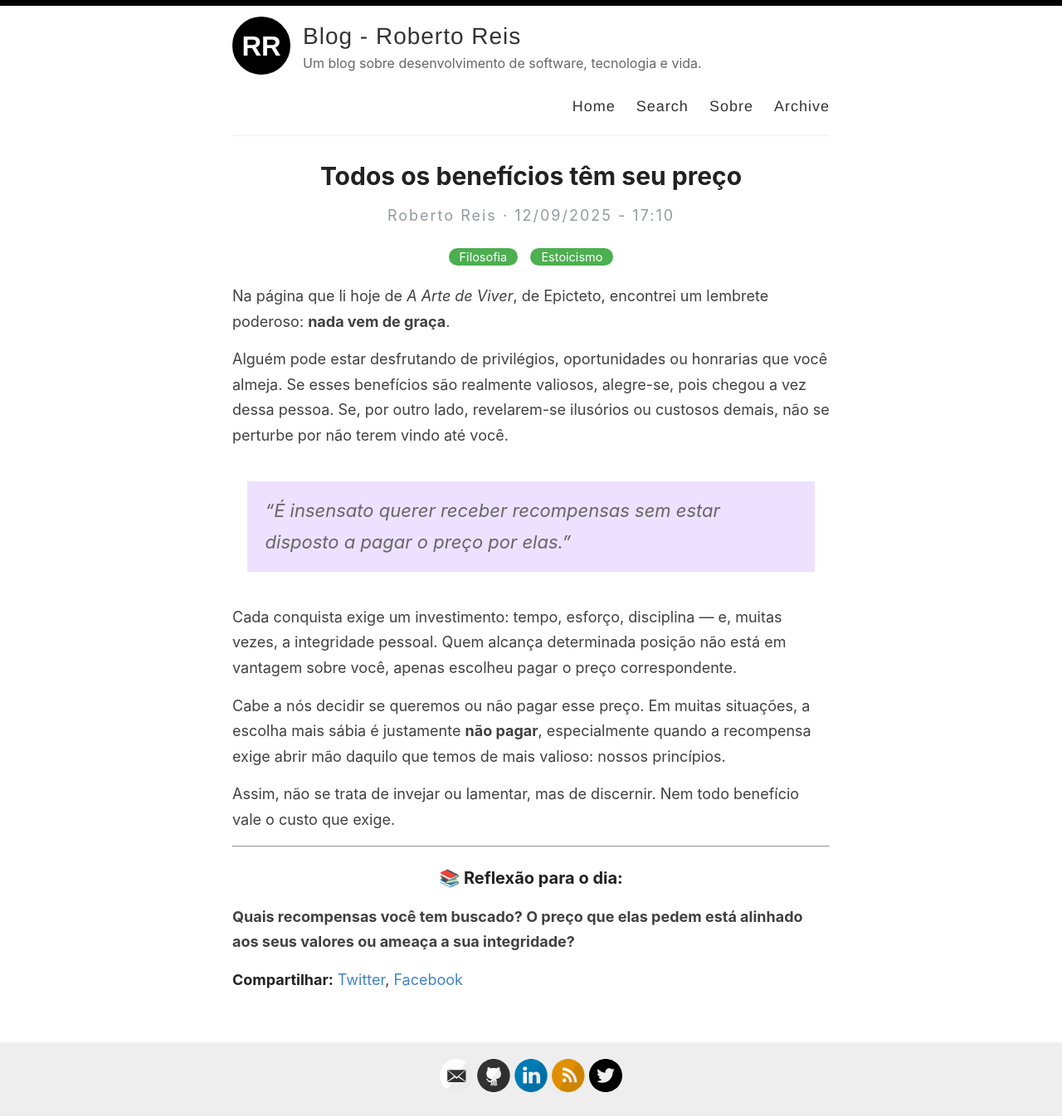
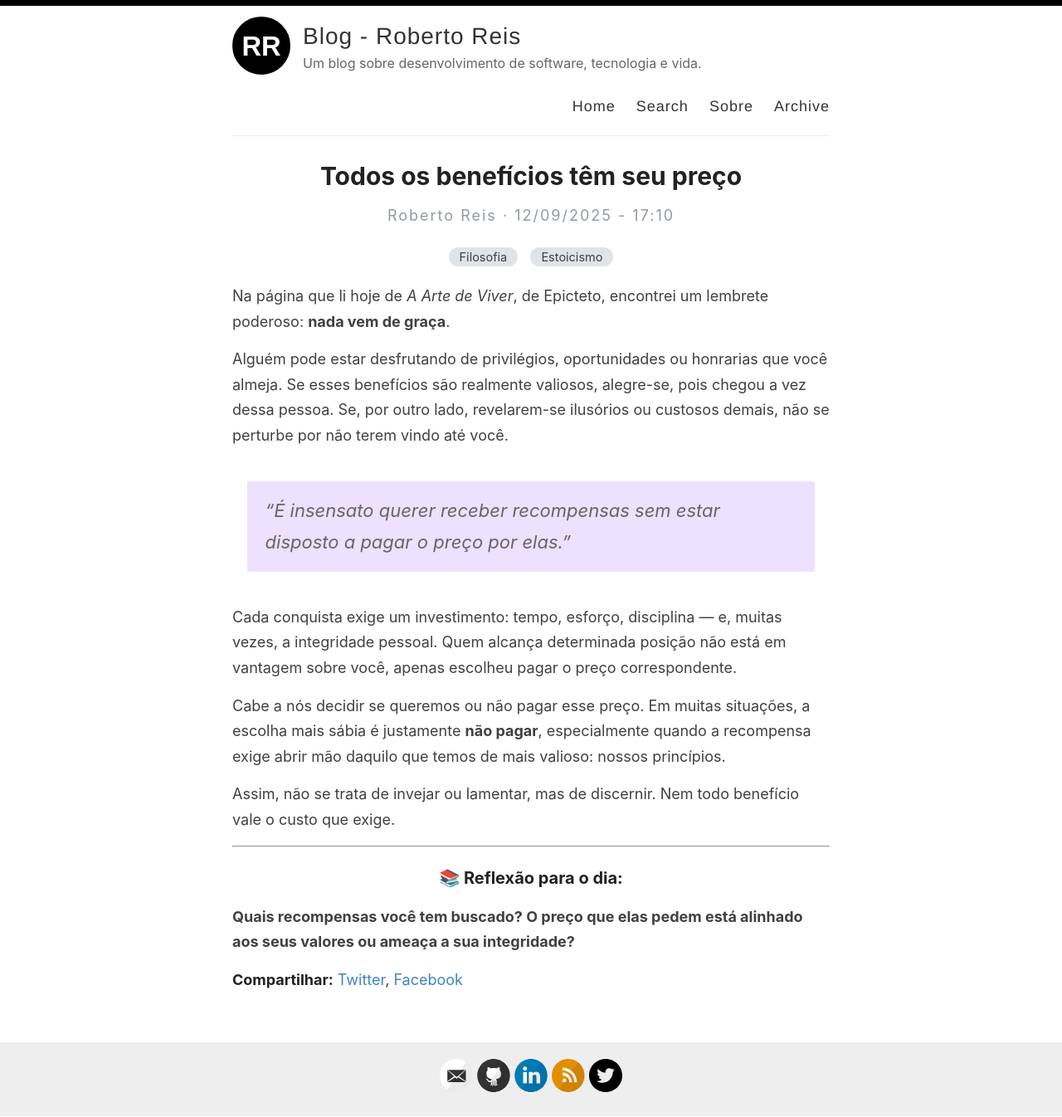
Before and after one commit to roberto-reis/roberto-reis.github.io, a Jekyll site: the page built from _posts/2025-09-12-todos-os-beneficios-tem-seu-preco.md, in a window 1280 px wide. Shown: the whole page at 83% size. Built offline with Jekyll 4.4.1, drawn with Linux system fonts in a browser that asks for light colours.

Commit message:
feat: incluindo categorias na home e formatação da data

```diff
--- a/_config.yml
+++ b/_config.yml
@@ -93,7 +93,7 @@ plugins:
 
 include: ['_pages']
 
-paginate: 6
+paginate: 10
 paginate_path: /page:num/
 
 # Exclude these files from your production _site
--- a/assets/style.scss
+++ b/assets/style.scss
@@ -448,7 +448,7 @@ body:after {
     z-index: 1000;
 }
 
-.post h1{
+.post h1 {
   font-family: -system-ui, -apple-system, BlinkMacSystemFont, "Segoe UI", Roboto, Helvetica, Arial, sans-serif, "Apple Color Emoji", "Segoe UI Emoji", "Segoe UI Symbol";
   text-align: center;
   font-weight: bold;
@@ -457,7 +457,7 @@ body:after {
   line-height: 1.2;
 }
 
-.page h1{
+.page h1 {
   font-family: -system-ui, -apple-system, BlinkMacSystemFont, "Segoe UI", Roboto, Helvetica, Arial, sans-serif, "Apple Color Emoji", "Segoe UI Emoji", "Segoe UI Symbol";
   text-align: center;
   font-weight: bold;
@@ -466,15 +466,16 @@ body:after {
   line-height: 1.2;
 }
 
-.author_title{
+.author_title {
   text-align: center;
   color: #939aa1;
   letter-spacing: 2px;
 }
 
-.post_date{
+.post_date {
   text-align: center;
   color: #939aa1;
+  margin: 12px 0;
 }
 
 .cd-container a {
@@ -697,15 +698,22 @@ Modules - reusable parts of our design
 .post-tags {
   text-align: center;
   line-height: 35px;
+  margin: 10px 0;
 }
 
 .post-tags a {
   font-size: 14.5px;
-  padding: 2px 13px;
+  padding: 3px 13px;
   border: none;
-  background-color: #4CAF50;
+  background-color: #e0e3e8;
   border-radius: 50px;
-  color: #fff;
+  color: #404040;
+  transition: background 0.2s;
+}
+
+.post-tags a:hover {
+  background-color: #cfd2d6; // um pouco mais escuro no hover
+  color: #222;
 }
 
 .pagination a, .pagination span {
```
Also changed, not shown: index.html (+7 -2 lines).
